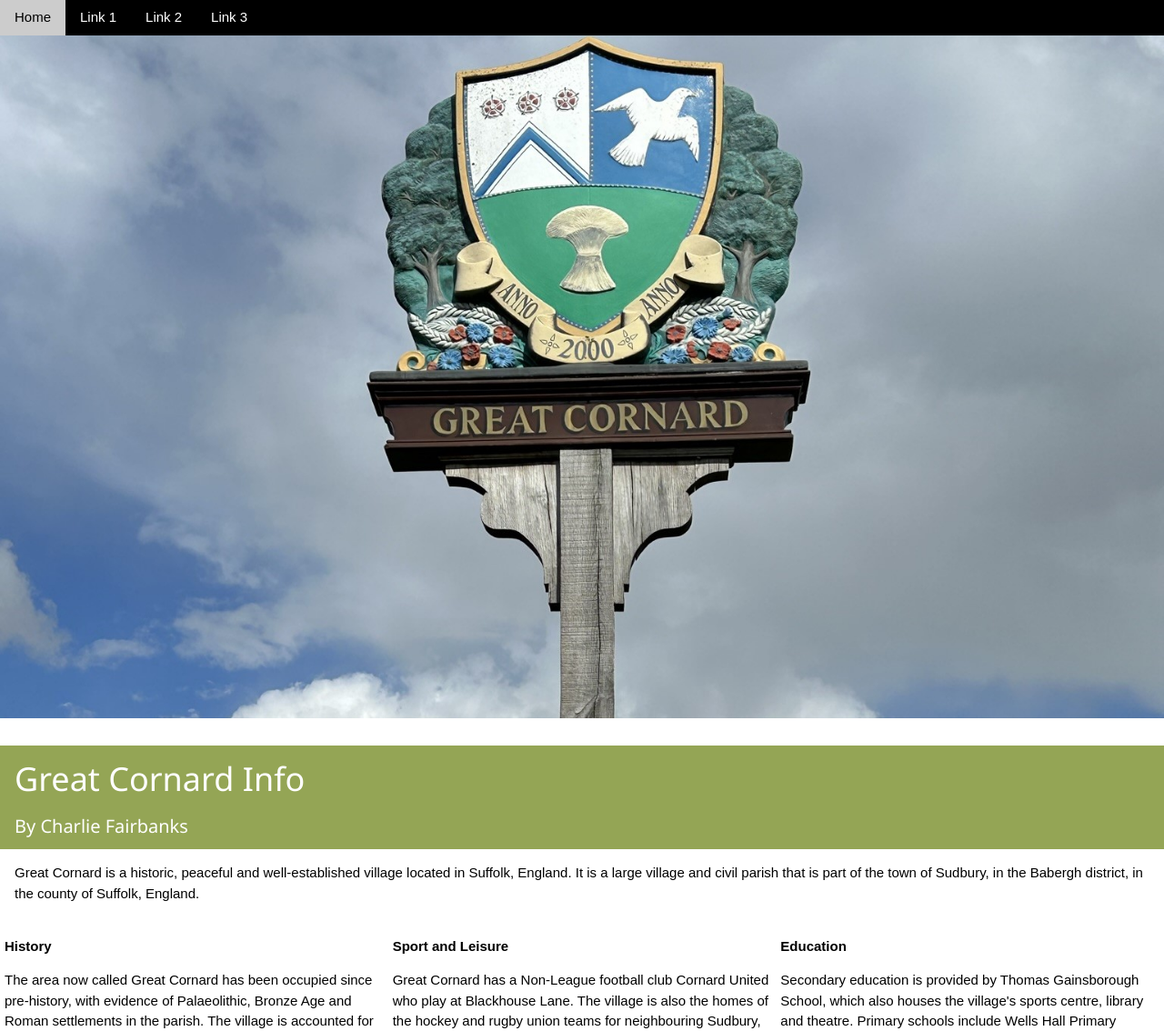
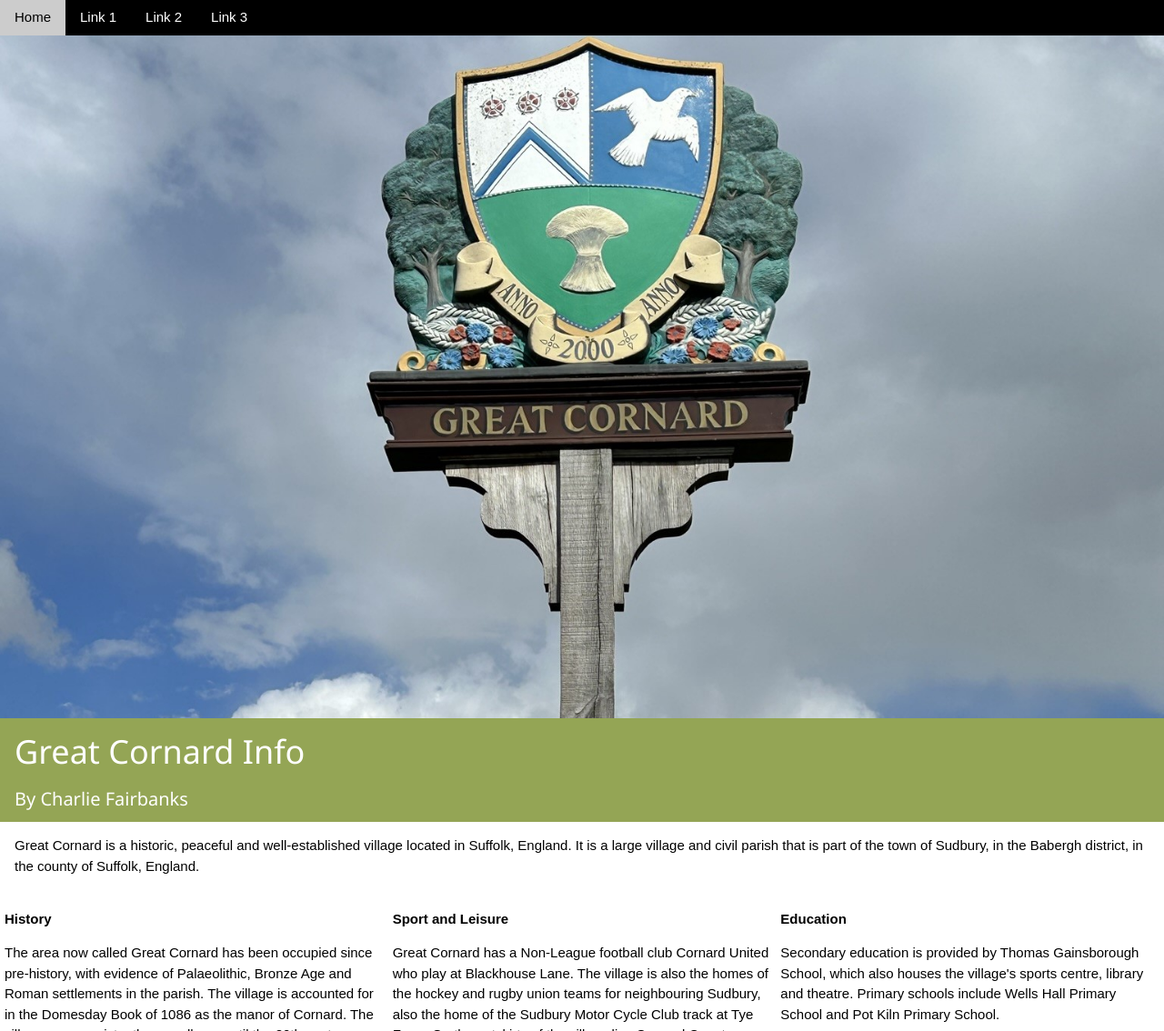
Before and after one commit to MrFairbunkle/A-level-IT, a plain HTML site: page index.html in a window 1280 px wide. Shown: the top 1134 px of the page at 91% size. Drawn offline with Linux system fonts and the light colour scheme; a web font is replaced by a local one.

Commit message:
Update styles.css

```diff
--- a/styles.css
+++ b/styles.css
@@ -10,10 +10,6 @@
 
 .copyright {
   font-size: 12px;
-}
-
-.title {
-  margin: 30px 0px 0px;
 }
 
 .header {
```
